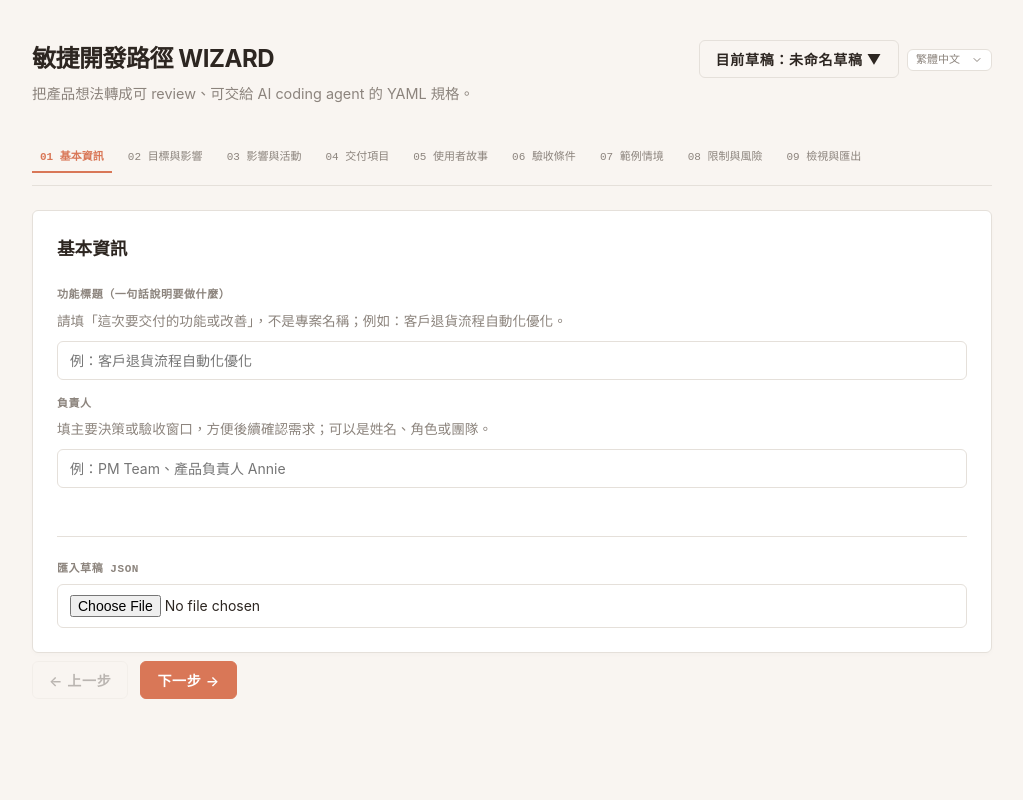
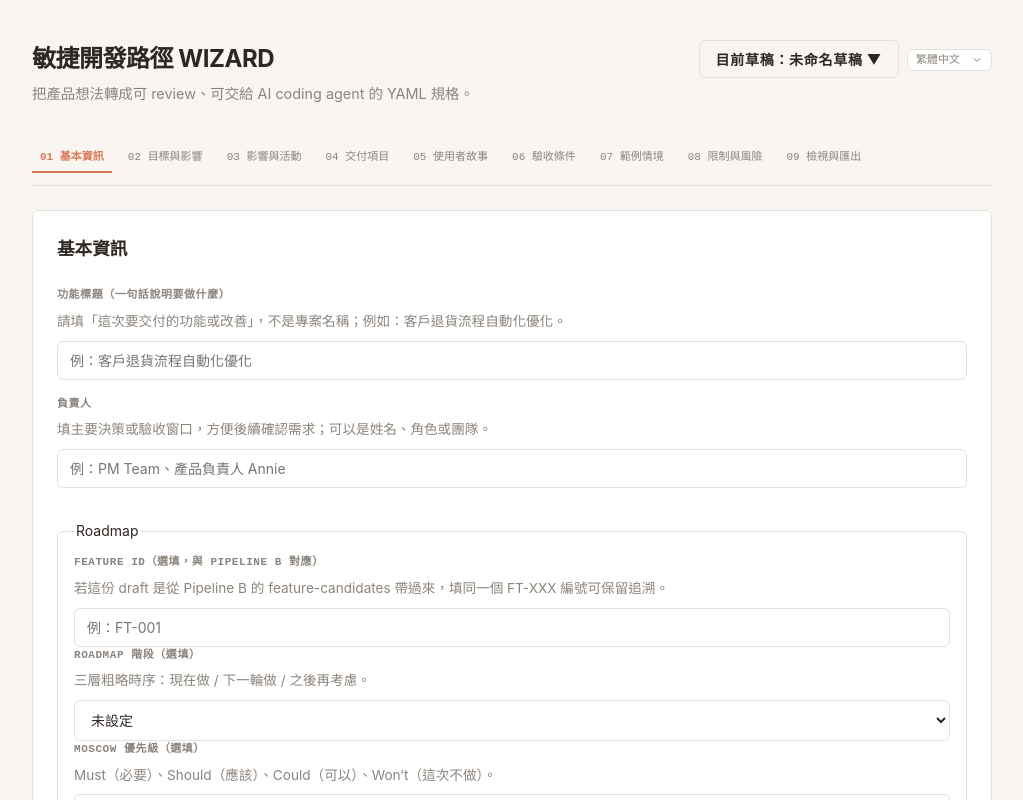
Before and after one commit to CarlLee1983/vector-wizard, a Next.js app: page / in a window 1280 px wide. Both pictures are taken after a click on the button "+ 新增草稿". Shown: the top 800 px of the page, without its empty margins (128-1151 px from the left). Built offline with nearby package versions, Linux system fonts and the light colour scheme.

Commit message:
feat: [spec-wizard] BasicStep 加入 Roadmap 欄位 UI

```diff
--- a/src/features/spec-wizard/components/steps/BasicStep.tsx
+++ b/src/features/spec-wizard/components/steps/BasicStep.tsx
@@ -1,3 +1,4 @@
+import { useEffect, useState } from "react"
 import { useI18n } from "../../i18n/I18nContext"
 import { draftFromJson } from "../../persistence/draftStorage"
 import { WizardStep } from "../WizardStep"
@@ -11,6 +12,22 @@ interface BasicStepProps {
 
 export function BasicStep({ draft, setDraft }: BasicStepProps) {
   const { t } = useI18n()
+  const [dependsOnRaw, setDependsOnRaw] = useState(
+    (draft.metadata.dependsOn ?? []).join(", ")
+  )
+
+  useEffect(() => {
+    const next = (draft.metadata.dependsOn ?? []).join(", ")
+    setDependsOnRaw((current) => {
+      const currentNormalized = current
+        .split(",")
+        .map((s) => s.trim())
+        .filter(Boolean)
+        .join(", ")
+      return currentNormalized === next ? current : next
+    })
+  }, [draft.metadata.dependsOn])
+
   return (
     <WizardStep title={t("step.basic")}>
       <div className="field">
@@ -36,6 +53,113 @@ export function BasicStep({ draft, setDraft }: BasicStepProps) {
         />
       </div>
 
+      <fieldset
+        className="field-group"
+        style={{
+          border: "1px solid var(--border)",
+          borderRadius: 6,
+          padding: "12px 16px",
+          margin: "16px 0"
+        }}
+      >
+        <legend>{t("step.roadmap")}</legend>
+
+        <div className="field">
+          <label htmlFor="featureId">{t("field.featureId")}</label>
+          <small id="featureId-help">{t("field.featureIdHelp")}</small>
+          <input
+            id="featureId"
+            aria-describedby="featureId-help"
+            placeholder={t("field.featureIdPlaceholder")}
+            value={draft.metadata.id ?? ""}
+            onChange={(event) =>
+              setDraft({
+                ...draft,
+                metadata: {
+                  ...draft.metadata,
+                  id: event.target.value.trim() || undefined
+                }
+              })
+            }
+          />
+        </div>
+
+        <div className="field">
+          <label htmlFor="horizon">{t("field.horizon")}</label>
+          <small id="horizon-help">{t("field.horizonHelp")}</small>
+          <select
+            id="horizon"
+            aria-describedby="horizon-help"
+            value={draft.metadata.horizon ?? ""}
+            onChange={(event) =>
+              setDraft({
+                ...draft,
+                metadata: {
+                  ...draft.metadata,
+                  horizon: (event.target.value || undefined) as typeof draft.metadata.horizon
+                }
+              })
+            }
+          >
+            <option value="">{t("horizon.unset")}</option>
+            <option value="now">{t("horizon.now")}</option>
+            <option value="next">{t("horizon.next")}</option>
+            <option value="later">{t("horizon.later")}</option>
+          </select>
+        </div>
+
+        <div className="field">
+          <label htmlFor="priority">{t("field.priority")}</label>
+          <small id="priority-help">{t("field.priorityHelp")}</small>
+          <select
+            id="priority"
+            aria-describedby="priority-help"
+            value={draft.metadata.priority ?? ""}
+            onChange={(event) =>
+              setDraft({
+                ...draft,
+                metadata: {
+                  ...draft.metadata,
+                  priority: (event.target.value || undefined) as typeof draft.metadata.priority
+                }
+              })
+            }
+          >
+            <option value="">{t("priority.unset")}</option>
+            <option value="must">{t("priority.must")}</option>
+            <option value="should">{t("priority.should")}</option>
+            <option value="could">{t("priority.could")}</option>
+            <option value="wont">{t("priority.wont")}</option>
+          </select>
+        </div>
+
+        <div className="field">
+          <label htmlFor="dependsOn">{t("field.dependsOn")}</label>
+          <small id="dependsOn-help">{t("field.dependsOnHelp")}</small>
+          <input
+            id="dependsOn"
+            aria-describedby="dependsOn-help"
+            placeholder={t("field.dependsOnPlaceholder")}
+            value={dependsOnRaw}
+            onChange={(event) => {
+              const raw = event.target.value
+              setDependsOnRaw(raw)
+              const list = raw
+                .split(",")
+                .map((s) => s.trim())
+                .filter(Boolean)
+              setDraft({
+                ...draft,
+                metadata: {
+                  ...draft.metadata,
+                  dependsOn: list.length > 0 ? list : undefined
+                }
+              })
+            }}
+          />
+        </div>
+      </fieldset>
+
       <SeedPromptSection title={draft.metadata.title} owner={draft.metadata.owner} />
 
       <div className="field" style={{ marginTop: "32px", borderTop: "1px solid var(--border)", paddingTop: "24px" }}>
--- a/src/features/spec-wizard/i18n/I18nContext.tsx
+++ b/src/features/spec-wizard/i18n/I18nContext.tsx
@@ -12,8 +12,14 @@ type I18nContextValue = {
 
 const I18nContext = createContext<I18nContextValue | null>(null)
 
-export function I18nProvider({ children }: { children: React.ReactNode }) {
-  const [locale, setLocale] = useState<Locale>("zh-TW")
+export function I18nProvider({
+  children,
+  initialLocale
+}: {
+  children: React.ReactNode
+  initialLocale?: Locale
+}) {
+  const [locale, setLocale] = useState<Locale>(initialLocale ?? "zh-TW")
 
   const value = useMemo<I18nContextValue>(() => {
     return {
```
Also changed, not shown: 1 other file (tests, documents, lock files or other folders).
